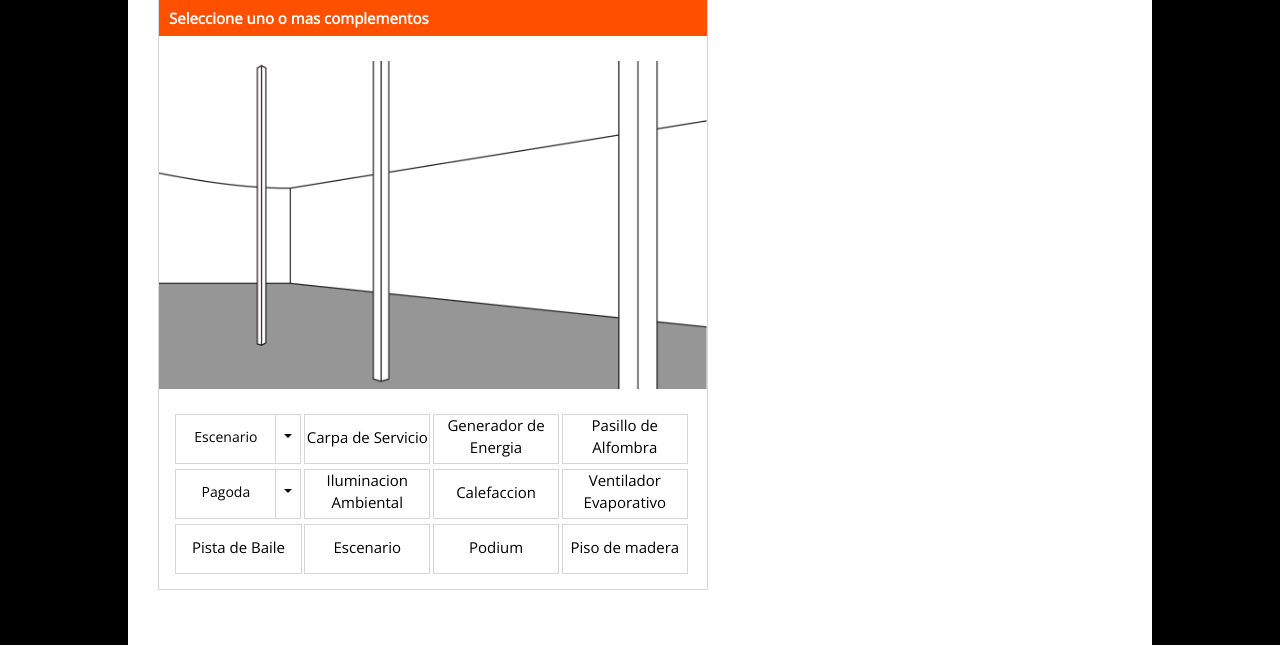
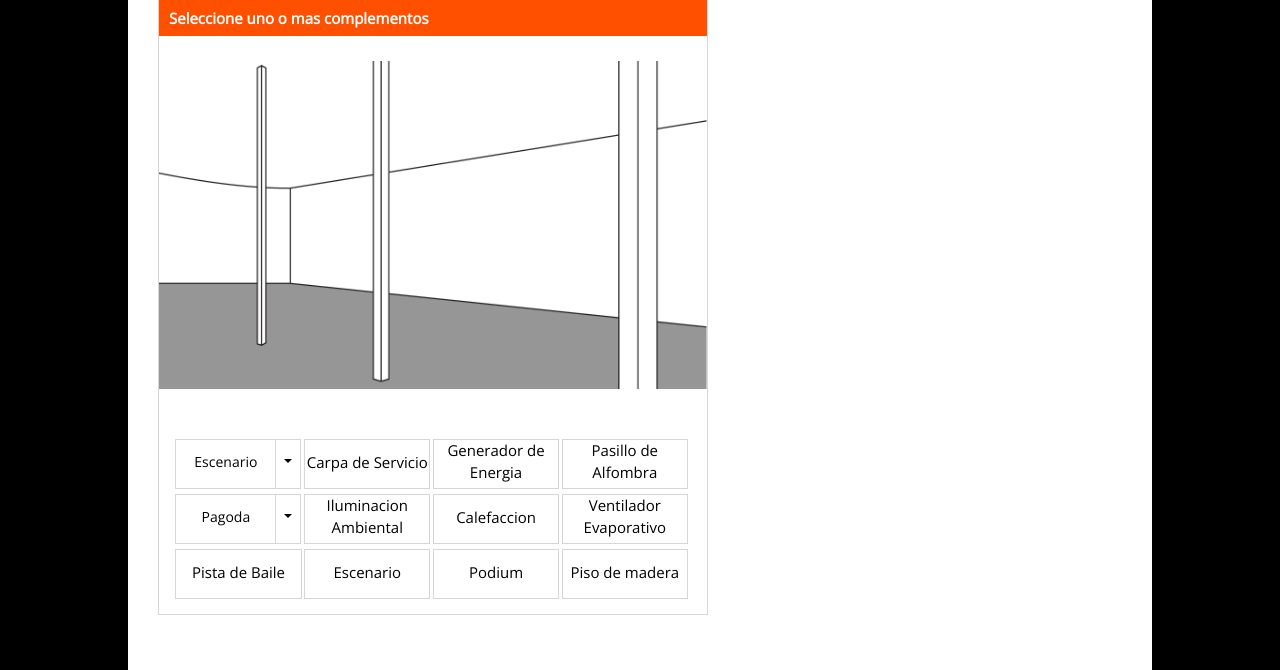
Before and after one commit to jovicon/Steward-Carpas, a PHP site: page / in a window 1280 px wide. Shown: the part 941-1611 px from the top of the page. Before the commit the page ends 1586 px from the top, so only its background shows below. Run offline with PHP 8.4, Linux system fonts and the light colour scheme.

Commit message:
making third

```diff
--- a/css/paso3.css
+++ b/css/paso3.css
@@ -109,6 +109,10 @@ ul > li > label:hover {
   margin:0;
 }
 
+.padding-25 {
+  padding-top: 2.5rem;
+}
+
 /*
 
 my queries
--- a/home.html
+++ b/home.html
@@ -125,7 +125,7 @@
 
                 </figure>
 
-              <div id="buttons3" class="aside-margin margin-bottom">
+              <div id="buttons3" class="aside-margin margin-bottom padding-25">
 
                 <div class="btn-group sel-button-2">
 
--- a/js/scripts.js
+++ b/js/scripts.js
@@ -391,11 +391,13 @@ $(document).ready(function(){
 		if ( $(window).scrollTop() >= positionFigure ){
 			$("#img_paso3").addClass("figure-fix"); // add class menu-fix to nav bar
       $("#buttons3").css("margin-top", (heightButtonsThree) +"px");
+      $("buttons3").addClass("padding-25");
       $("#img_base3").css("display", "none");
     }
 		else {
 			$("#img_paso3").removeClass("figure-fix"); //remove class menu-fix from nav bar
       $("#buttons3").css("margin-top", "0");
+      $("buttons3").removeClass("padding-25");
       $("#img_base3").css("display", "block");
     }
 		//if ($(window).scrollTop()  )
```
